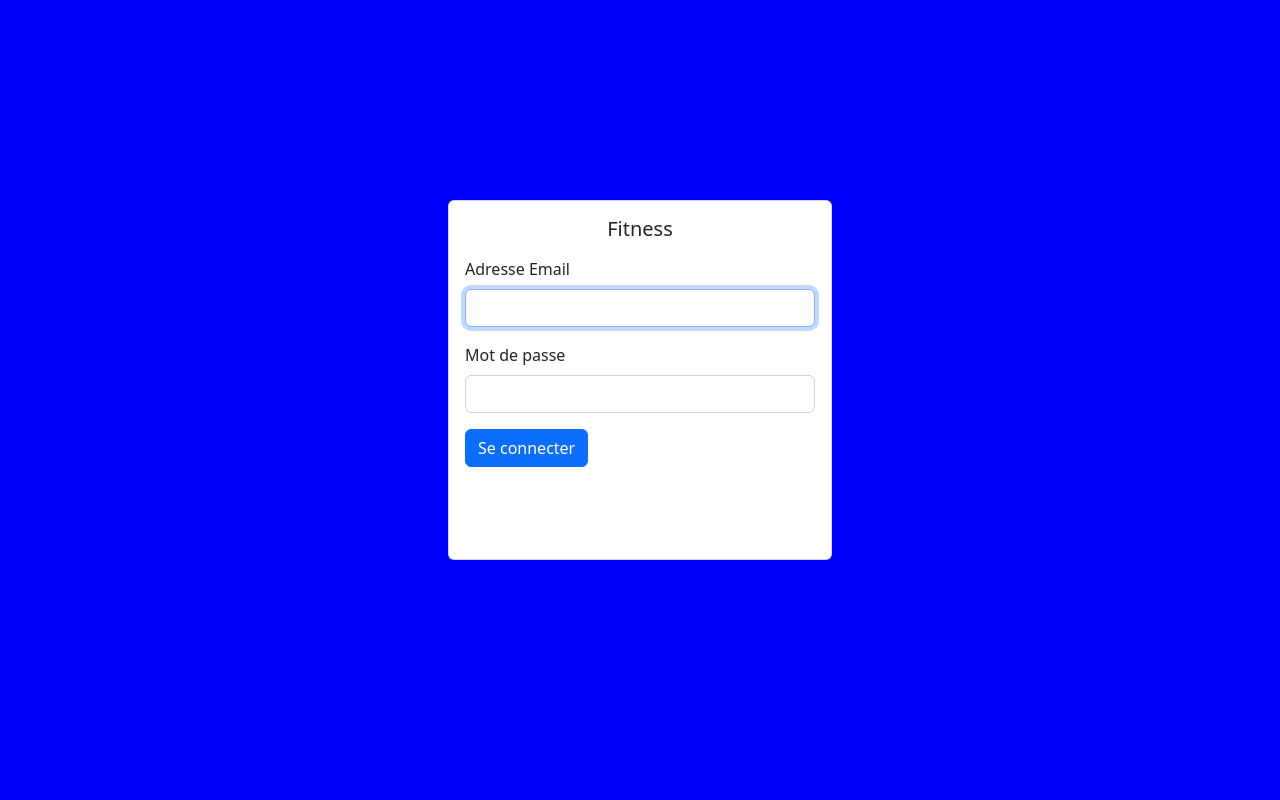
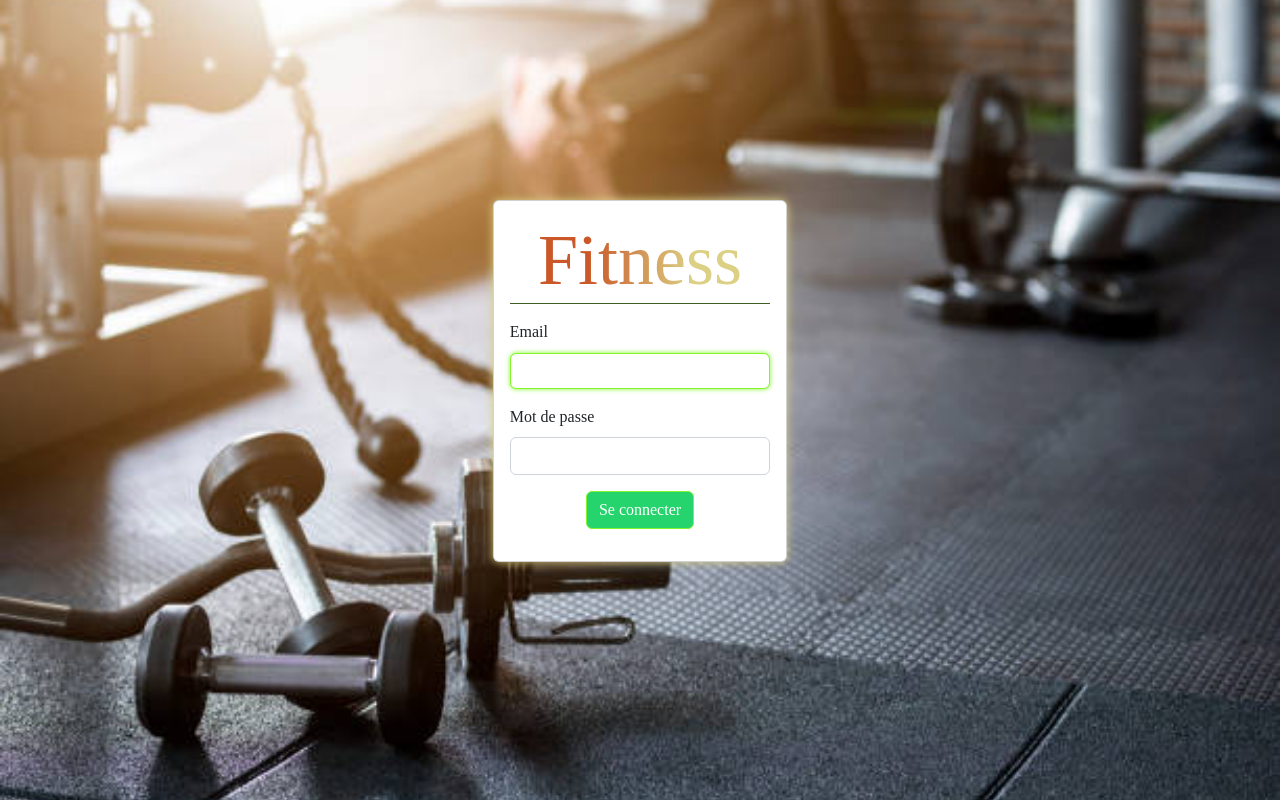
Before and after one commit to yattttta/ECF-Projet-API-Salle-de-sport, a Symfony app: template symfony/templates/security/login.html.twig in a window 1280 px wide. Run offline with Twig, Linux system fonts and the light colour scheme; the template is opened without the code that fills it, so the values that code supplies are empty; some libraries are stand-ins or nearby versions.

Commit message:
#27 Modification page d'accueil

```diff
--- a/symfony/config/routes.yaml
+++ b/symfony/config/routes.yaml
@@ -3,5 +3,5 @@ controllers:
     type: attribute
 
 app_login:
-    path: /login
+    path: /
     controller: App\Controller\LoginController::login
--- a/symfony/public/LoginPage/loginStyle.css
+++ b/symfony/public/LoginPage/loginStyle.css
@@ -1,11 +1,59 @@
 body {
-    background-color: blue;
+    background: url(salle-de-sport.jpg) no-repeat center fixed;
+    background-size: cover;
+    font-family: Bahnschrift;
+
 }
 .card {
-    width: 30vw;
-    height: 45vh;
+    box-shadow: 0 0 10px #dbd084;
     margin-left: auto;
     margin-right: auto;
     margin-top: 25vh;
     margin-bottom: 25vh;
 }
+h5 {
+    font-size: 72px;
+    background:-webkit-linear-gradient(left, #ca5829 30%, #dbd084 70%);
+    background-clip:text;
+    -webkit-background-clip:text;
+    color:transparent;
+    border-bottom: 1px solid #405d27;
+}
+#inputEmail:focus, #inputPassword:focus {
+    box-shadow: 0 0 5px #83F52C;
+    padding: 5px 0px 5px 5px;
+    margin: 1px 0px 2px 0px;
+    border: 1.5px solid #83F52C;
+
+}
+#btn {
+    background: #25D46C;
+    border-color: #83F52C;
+}
+#btn:hover {
+    background: #c0f3af;
+}
+#btn:active {
+    background: #405d27;
+}
+
+@media screen and (max-width: 770px) {
+    .card {
+        width: 55vw;
+    }
+    h5 {
+      font-size: 45px;
+    }
+}
+
+@media screen and (min-width: 771px) {
+    .card {
+        width: 40vw;
+    }
+}
+
+@media screen and (min-width: 1176px) {
+    .card {
+        width: 23vw;
+    }
+}
--- a/symfony/src/Controller/LoginController.php
+++ b/symfony/src/Controller/LoginController.php
@@ -9,7 +9,7 @@ use Symfony\Component\Security\Http\Authentication\AuthenticationUtils;
 
 class LoginController extends AbstractController
 {
-    #[Route(path: '/login', name: 'app_login')]
+    #[Route(path: '/', name: 'app_login')]
     public function login(AuthenticationUtils $authenticationUtils): Response
     {
         // if ($this->getUser()) {
--- a/symfony/templates/security/login.html.twig
+++ b/symfony/templates/security/login.html.twig
@@ -13,14 +13,9 @@
                     {% if error %}
                         <div class="alert alert-danger">{{ error.messageKey|trans(error.messageData, 'security') }}</div>
                     {% endif %}
-                    {% if app.user %}
-                        <div class="mb-3">
-                            Vous êtes connecté en tant qu'{{ app.user.userIdentifier }}, <a href="{{ path('app_logout') }}">Se déconnecter</a>
-                        </div>
-                    {% endif %}
 
                     <div class="mb-3">
-                        <label for="inputEmail" class="form-label">Adresse Email</label>
+                        <label for="inputEmail" class="form-label">Email</label>
                         <input type="email" name="email" id="inputEmail" class="form-control" autocomplete="email" required autofocus>
                     </div>
                     <div class="mb-3">
@@ -28,7 +23,7 @@
                         <input type="password" name="password" id="inputPassword" class="form-control" autocomplete="current-password" required>
                     </div>
                     <input type="hidden" name="_csrf_token" value="{{ csrf_token('authenticate') }}">
-                    <button type="submit" class="btn btn-primary">Se connecter</button>
+                    <button type="submit" id="btn" class="btn btn-primary d-flex mx-auto">Se connecter</button>
                 </form>
             </p>
         </div>
```
Also changed, not shown: symfony/public/LoginPage/salle-de-sport.jpg (added), 2 other files.
